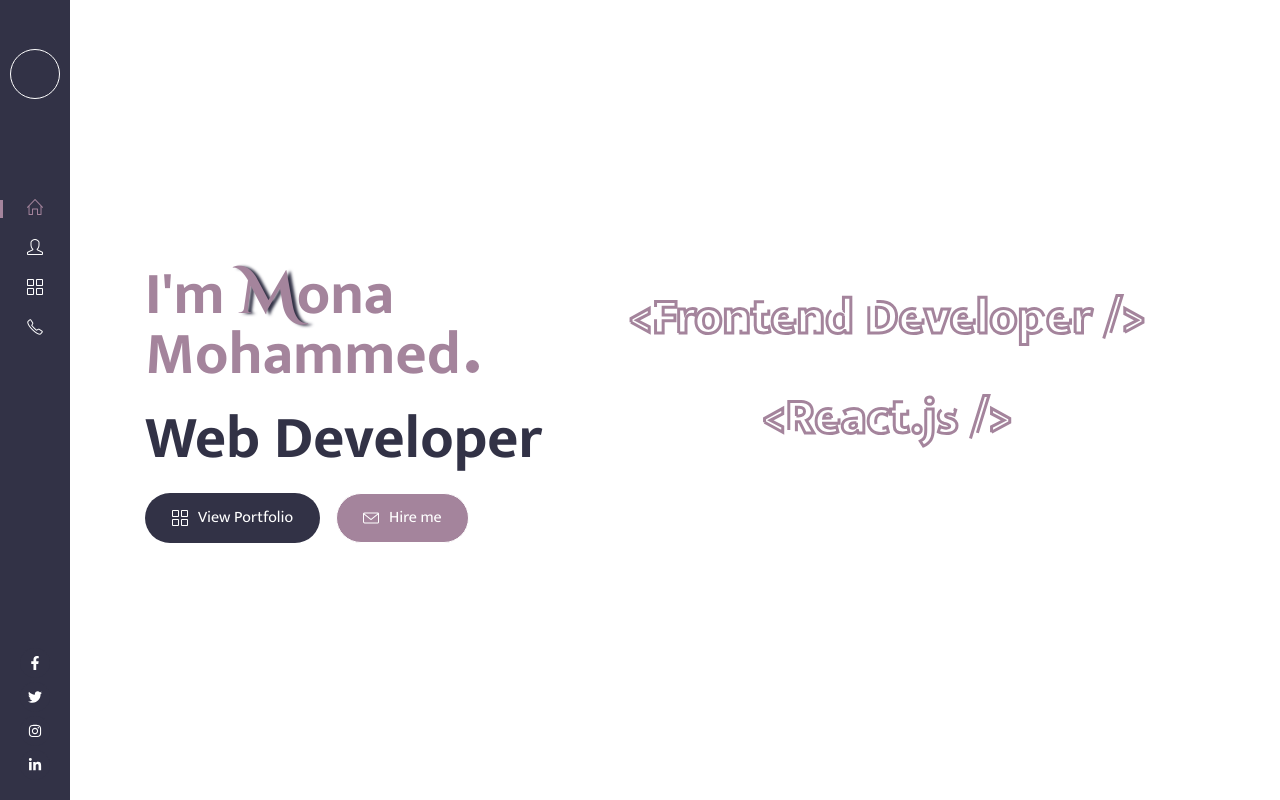
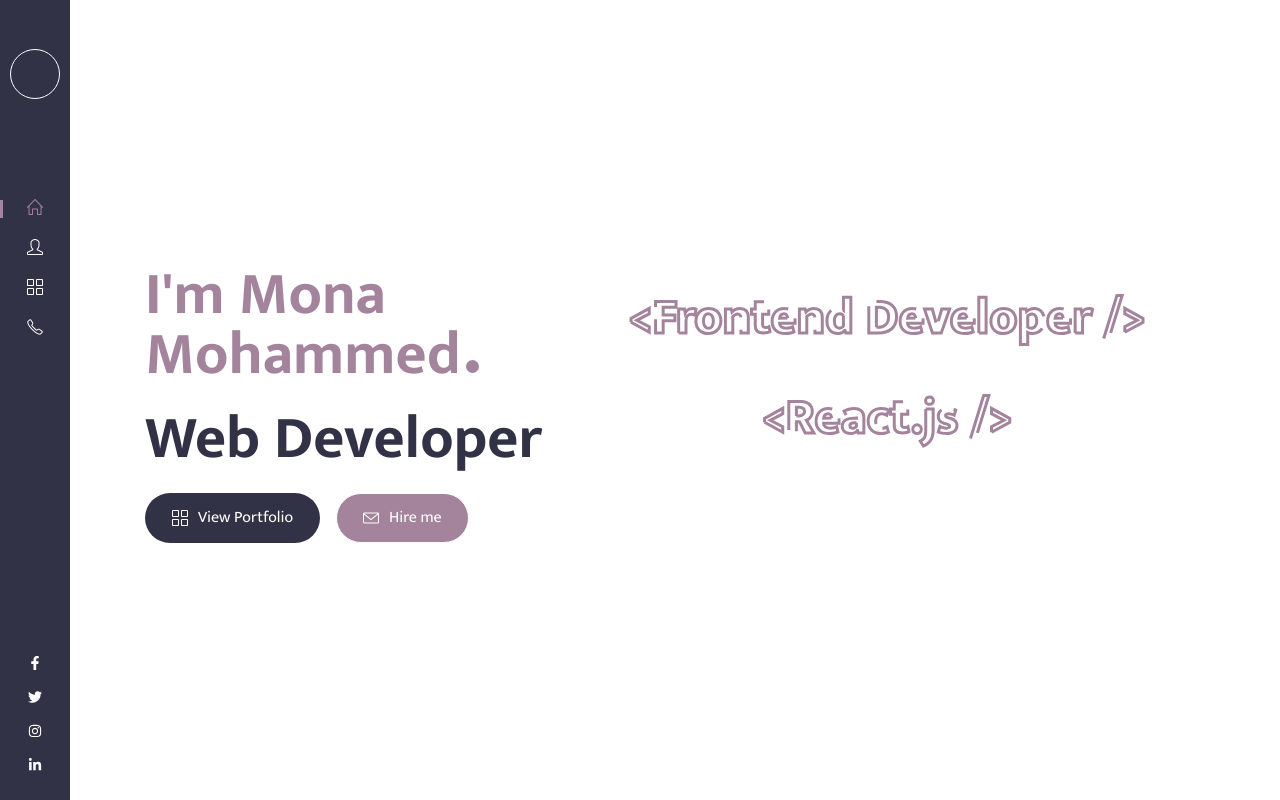
Before and after one commit to monamohammed97/MonaMohammedPortfolio, a React (Create React App) app: page / in a window 1280 px wide. Built offline with nearby package versions, Linux system fonts and the light colour scheme; a web font is replaced by a local one.

Commit message:
Update Herosection.jsx

```diff
--- a/src/components/Sections/Herosection.jsx
+++ b/src/components/Sections/Herosection.jsx
@@ -19,7 +19,7 @@ function Herosection() {
             <span className="animation-variation">I</span>
             <span className="animation-variation">'m</span>
             <span> </span>
-            <span className="animation-variation fontCinzel">M</span>
+            <span className="animation-variation">M</span>
             <span className="animation-variation">o</span>
             <span className="animation-variation">n</span>
             <span className="animation-variation">a</span>
```
